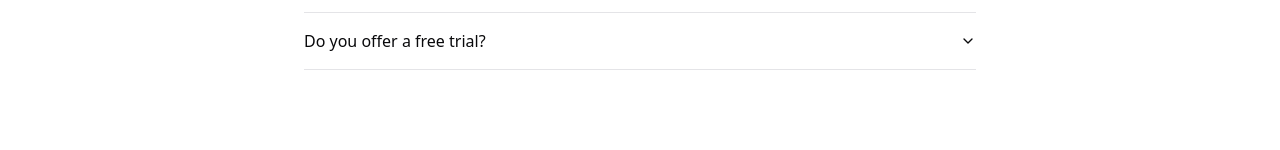
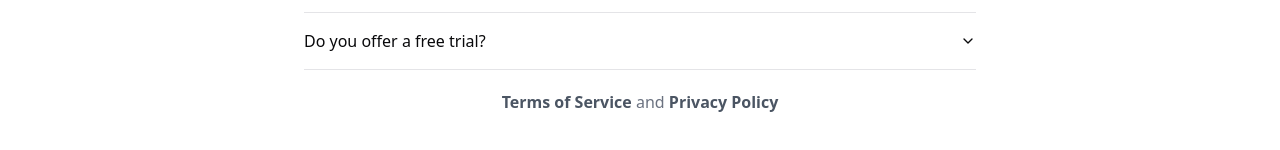
Before and after one commit to steven-tey/extrapolate, a Next.js app: page / in a window 1280 px wide. Shown: the part 1393-1543 px from the top of the page. Built offline with nearby package versions, Linux system fonts and the light colour scheme; no server answers; the database is empty.

Commit message:
feat: terms and privacy

```diff
--- a/components/home-page.tsx
+++ b/components/home-page.tsx
@@ -13,6 +13,7 @@ import { FAQ } from "@/components/home/faq";
 import { useUserDataStore } from "@/components/layout/navbar";
 import { useSignInDialog } from "@/components/layout/sign-in-dialog";
 import { useCheckoutDialog } from "@/components/layout/checkout-dialog";
+import { TermsAndPrivacy } from "@/components/layout/terms-and-privacy";
 // import {
 //   AgePredictDialog,
 //   useAgePredictDialog,
@@ -118,6 +119,8 @@ export default function HomePage({ count }: { count: number | null }) {
       </motion.div>
 
       <FAQ />
+
+      <TermsAndPrivacy/>
     </div>
   );
 }
--- /dev/null
+++ b/components/layout/terms-and-privacy.tsx
@@ -0,0 +1,24 @@
+export function TermsAndPrivacy() {
+  return (
+    <div className="w-full py-5 text-center">
+      <p className="text-gray-500">
+        <a
+          className="font-semibold text-gray-600 underline-offset-4 transition-colors hover:underline"
+          href="/extrapolate-terms-of-service.pdf"
+          target="_blank"
+          rel="noopener noreferrer"
+        >
+          Terms of Service
+        </a> and{" "}
+        <a
+          className="font-semibold text-gray-600 underline-offset-4 transition-colors hover:underline"
+          href="/extrapolate-privacy-policy.pdf"
+          target="_blank"
+          rel="noopener noreferrer"
+        >
+          Privacy Policy
+        </a>
+      </p>
+    </div>
+  )
+}
```
Also changed, not shown: 2 other files (tests, documents, lock files or other folders).
